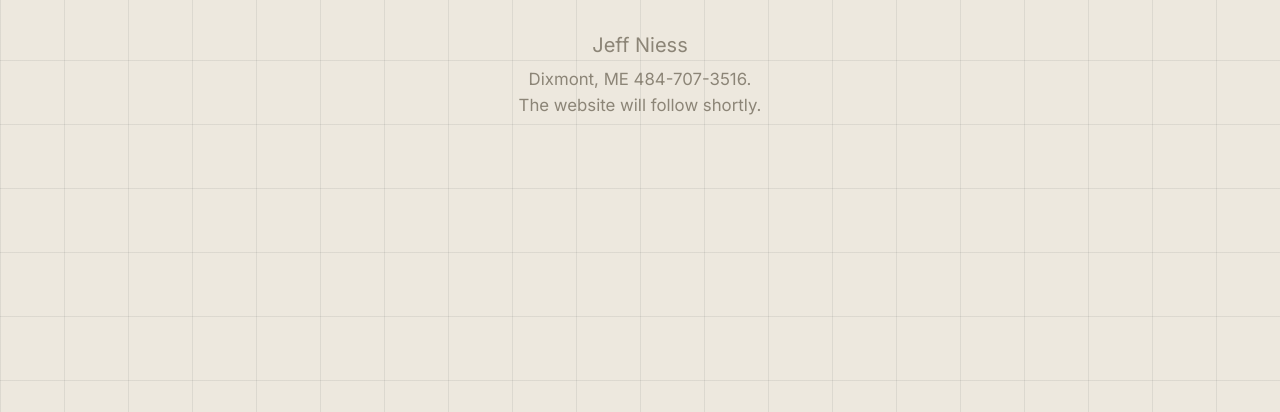
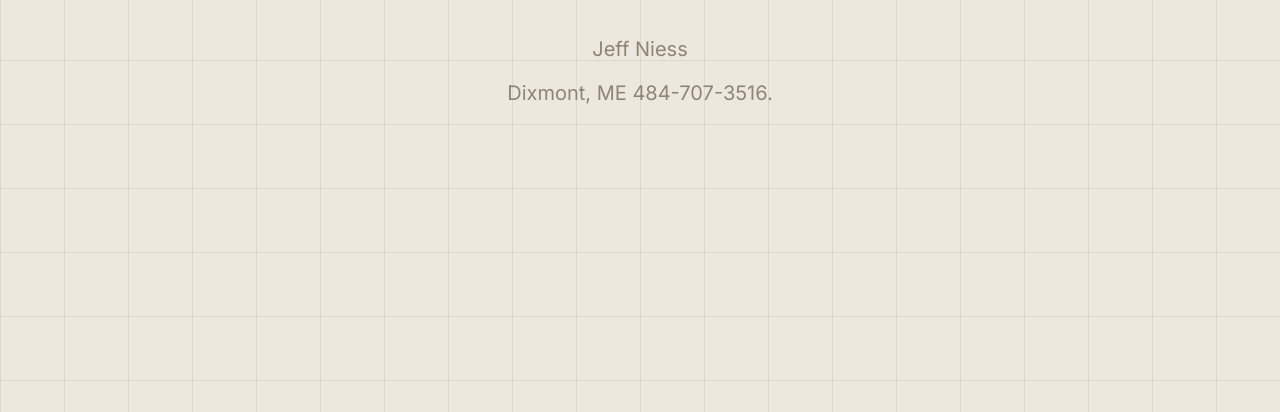
Before and after one commit to morrisonwolozin/site-niesstile, a plain HTML site: page index.html in a window 1280 px wide. Shown: the part 388-800 px from the top of the page. Drawn offline with nearby package versions, Linux system fonts and the light colour scheme.

Commit message:
landing page update

```diff
--- a/index.html
+++ b/index.html
@@ -10,7 +10,7 @@
   <script src="https://cdn.tailwindcss.com"></script>
 <style>
     :root{
-      --ink:#1C2321;
+      --ink:#000000;
       --stone:#EDE8DE;
       --grout:#8C8577;
       --glaze:#3A6B62;
@@ -56,8 +56,7 @@
       <p class="text-6xl font-extrabold y-2">Niess Tile</p>
       <span class="accent"></span>
       <p class="text-xl py-2"> Jeff Niess</p>
-      <p>Dixmont, ME   484-707-3516.</p>
-      <p>The website will follow shortly.</p>
+      <p class="text-xl py-2">Dixmont, ME   484-707-3516.</p>
     </div>
   </body>
 </html>
```
